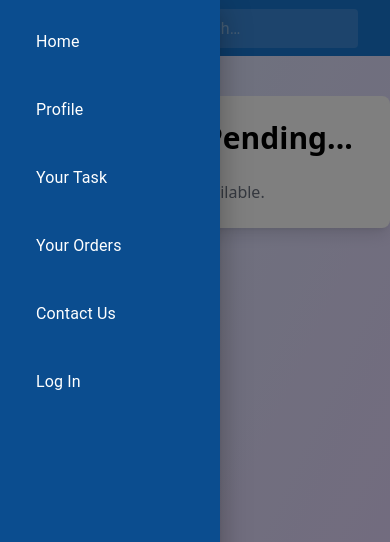
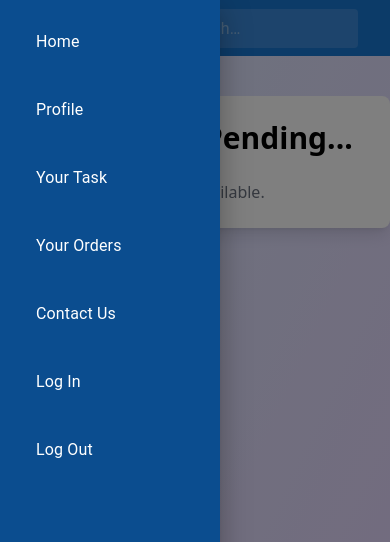
Before and after one commit to Sidduzzzup/Superior_workers, a React (Vite) app: page /Yourtasks in a window 390 px wide. Both pictures are taken after a click on the button "open drawer". Shown: the top 542 px of the page. Built offline with nearby package versions, Linux system fonts and the light colour scheme.

Commit message:
Update Navbar.jsx

```diff
--- a/src/assets/components/Navbar.jsx
+++ b/src/assets/components/Navbar.jsx
@@ -204,6 +204,7 @@ export default function Navbar() {
       { text: 'Your Orders', path: '/' },
       { text: 'Contact Us', path: '/' },
       { text: 'Log In', path: '/FirstLogin' },
+      { text: 'Log Out', path: '/LogoutConfirmation' },
     ].map(({ text, path }) => (
       <ListItem button key={text} onClick={() => setMobileMenuOpen(false)}>
         <Link
```
